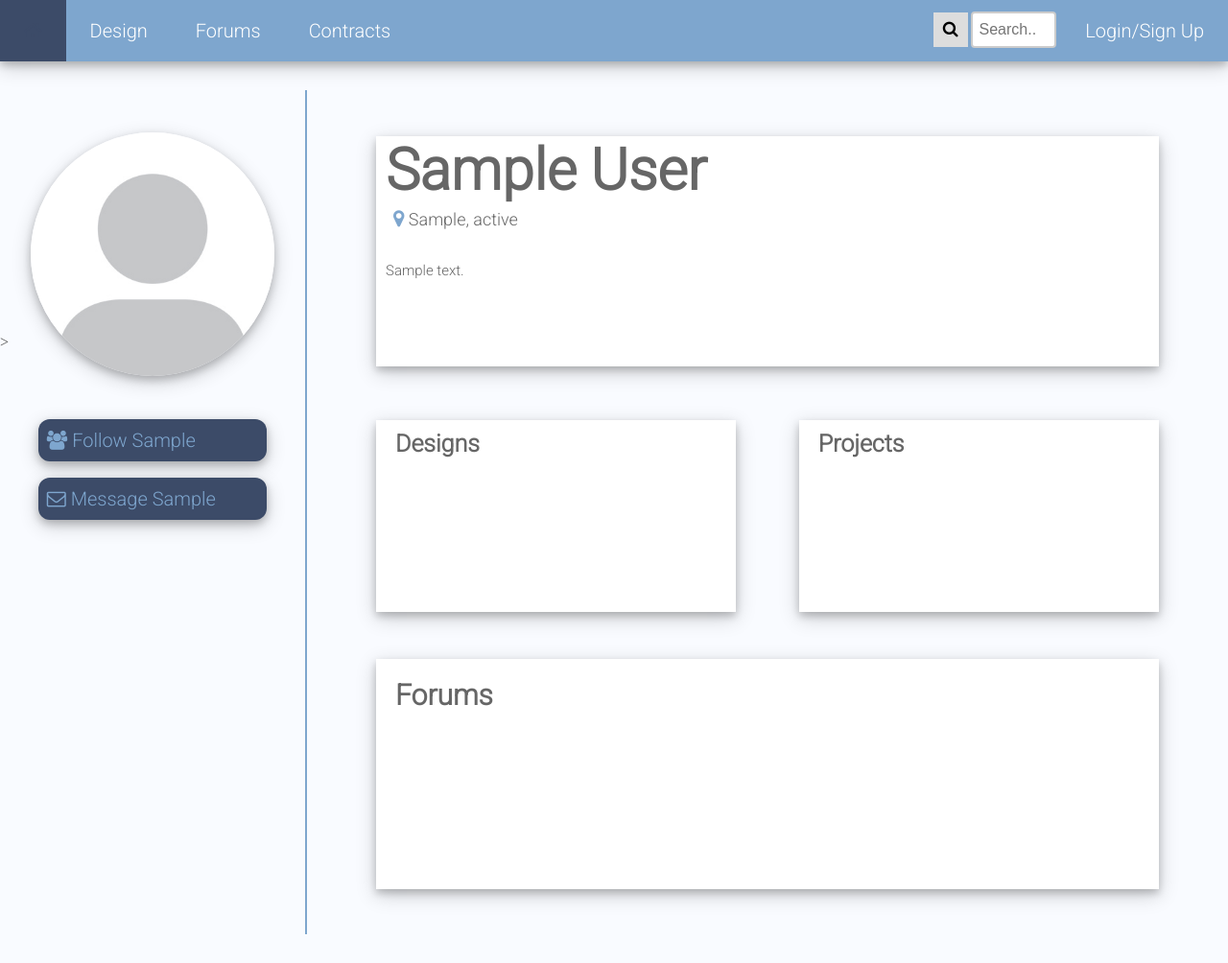
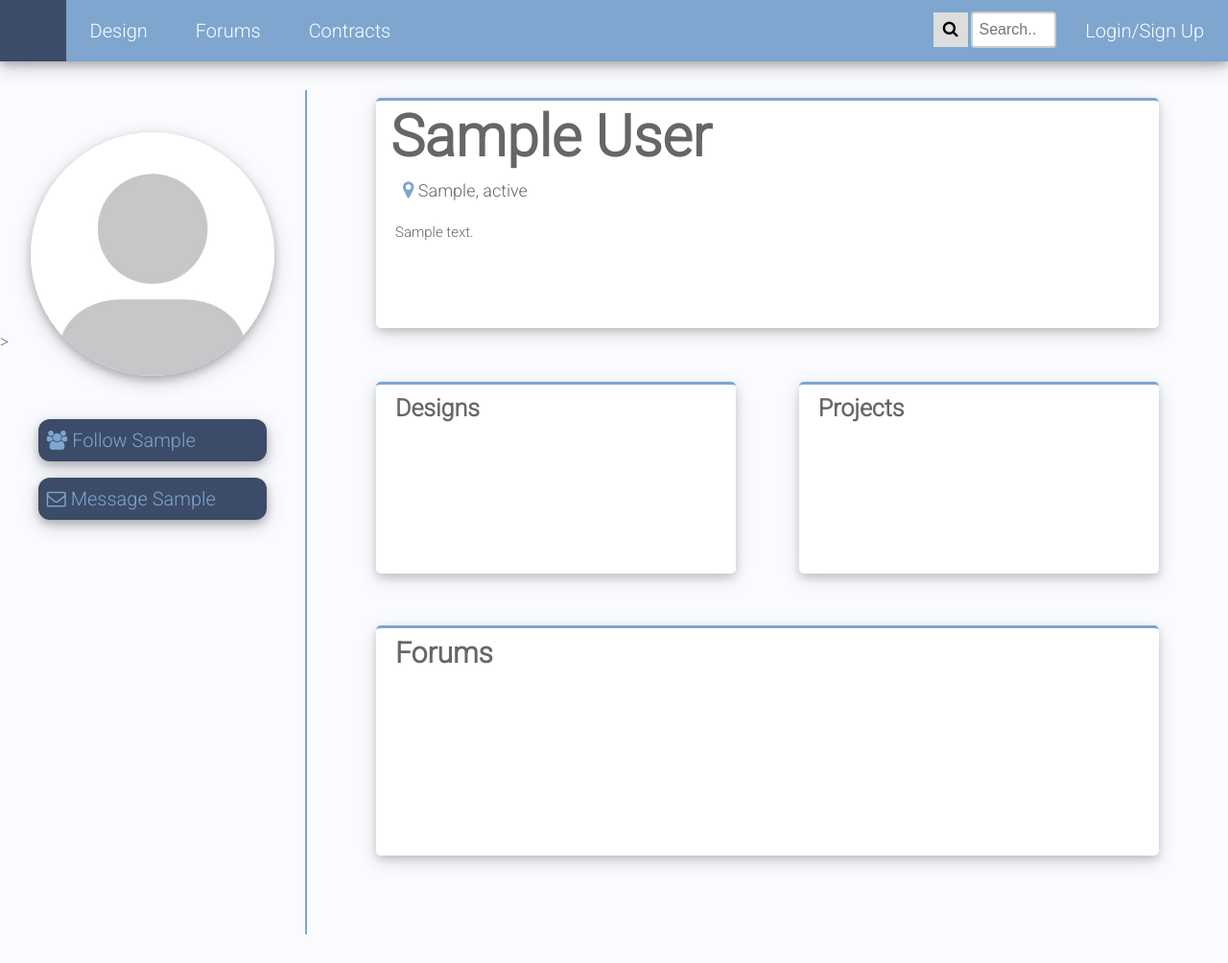
Before and after one commit to AliNoor1/BuildIt, a PHP site: the page made by user/index.php in a window 1280 px wide. Shown: the whole page at 96% size. Run offline with PHP 8.4, Linux system fonts and the light colour scheme; tables that the repository leaves empty hold one stand-in row (values such as "Sample post").

Commit message:
Update BuildIT_User_Profile_style.css

```diff
--- a/css/BuildIT_User_Profile_style.css
+++ b/css/BuildIT_User_Profile_style.css
@@ -22,7 +22,6 @@ body {
 	width: 25%;
 	height: 110vh;
 	border-right:2px solid #7ea6ce;
-
 }
 
 .profileLeft img{
@@ -35,7 +34,6 @@ body {
 	width:80%;
 	height:280rpx;
 	border-radius: 75%;
-
 }
 
 /* USER FOLLOW STYLING */
@@ -70,6 +68,8 @@ body {
 }
 
 .userFollow a:hover {
+	-webkit-transition: 0.5s;
+    transition: 0.5s;
     color: white;
 }
 
@@ -105,6 +105,8 @@ body {
 }
 
 .userMessage a:hover {
+	-webkit-transition: 0.5s;
+    transition: 0.5s;
     color: white;
 }
 
@@ -119,7 +121,7 @@ body {
 /* NAME & BIO STYLING */
 .Name_Bio{
 	background: white;
-	box-shadow: 0 4px 8px 0 rgba(0, 0, 0, 0.2), 0 6px 20px 0 rgba(0, 0, 0, 0.19);
+	box-shadow: 0 4px 8px 0 rgba(0, 0, 0, 0.15), 0 6px 20px 0 rgba(0, 0, 0, 0.12);
 	position: relative;
 	display: block;
 	margin-left: auto;
@@ -127,21 +129,25 @@ body {
 	top: 1%;
 	width:85%;
 	height:30%;
+	border-radius: 5px;
+	overflow: hidden;
+	border-top: 3px solid #7ea6ce;
 }
 
 .Name_Bio h1{
+	margin-top: -3px;
 	font-family:'Roboto';
 	font-size: 60px;
 	color: rgba(0, 0, 0, 0.60);
-	padding: 0px 10px;
+	padding: 5px 15px;
 }
 
 .Name_Bio p{
-	margin-top: -20px;
+	margin-top: -30px;
 	font-family:'Roboto';
 	font-size: 15px;
 	color: rgba(0, 0, 0, 0.60);
-	padding: 0px 10px;
+	padding: 0px 20px;
 }
 
 /* USER LOCATION STYLING */
@@ -180,7 +186,9 @@ body {
 	float: left;
 	width: 46%;
 	height:100%;
-	box-shadow: 0 4px 8px 0 rgba(0, 0, 0, 0.2), 0 6px 20px 0 rgba(0, 0, 0, 0.19);
+	box-shadow: 0 4px 8px 0 rgba(0, 0, 0, 0.15), 0 6px 20px 0 rgba(0, 0, 0, 0.12);
+	border-radius: 5px;
+	border-top: 3px solid #7ea6ce;
 }
 
 .userProjects{
@@ -189,7 +197,9 @@ body {
 	float: right;
 	width: 46%;
 	height:100%;
-	box-shadow: 0 4px 8px 0 rgba(0, 0, 0, 0.2), 0 6px 20px 0 rgba(0, 0, 0, 0.19);
+	box-shadow: 0 4px 8px 0 rgba(0, 0, 0, 0.15), 0 6px 20px 0 rgba(0, 0, 0, 0.12);
+	border-radius: 5px;
+	border-top: 3px solid #7ea6ce;
 }
 
 .header2{
@@ -206,19 +216,23 @@ body {
 	background: white;
 	position: relative;
 	display: block;
+	margin-top: 30px;
 	margin-left: auto;
 	margin-right: auto;
 	top: 11%;
 	width:85%;
 	height:30%;
-	box-shadow: 0 4px 8px 0 rgba(0, 0, 0, 0.2), 0 6px 20px 0 rgba(0, 0, 0, 0.19);
+	box-shadow: 0 4px 8px 0 rgba(0, 0, 0, 0.15), 0 6px 20px 0 rgba(0, 0, 0, 0.12);
 	margin-bottom: 5%;
+	border-radius: 5px;
+	border-top: 3px solid #7ea6ce;
 
 }
 
 .userForums h2{
+	margin-top: 8px;
 	font-family:'Roboto';
 	font-size: 30px;
 	color: rgba(0, 0, 0, 0.60);
-	padding: 20px;
+	padding: 0px 20px;
 }
```
